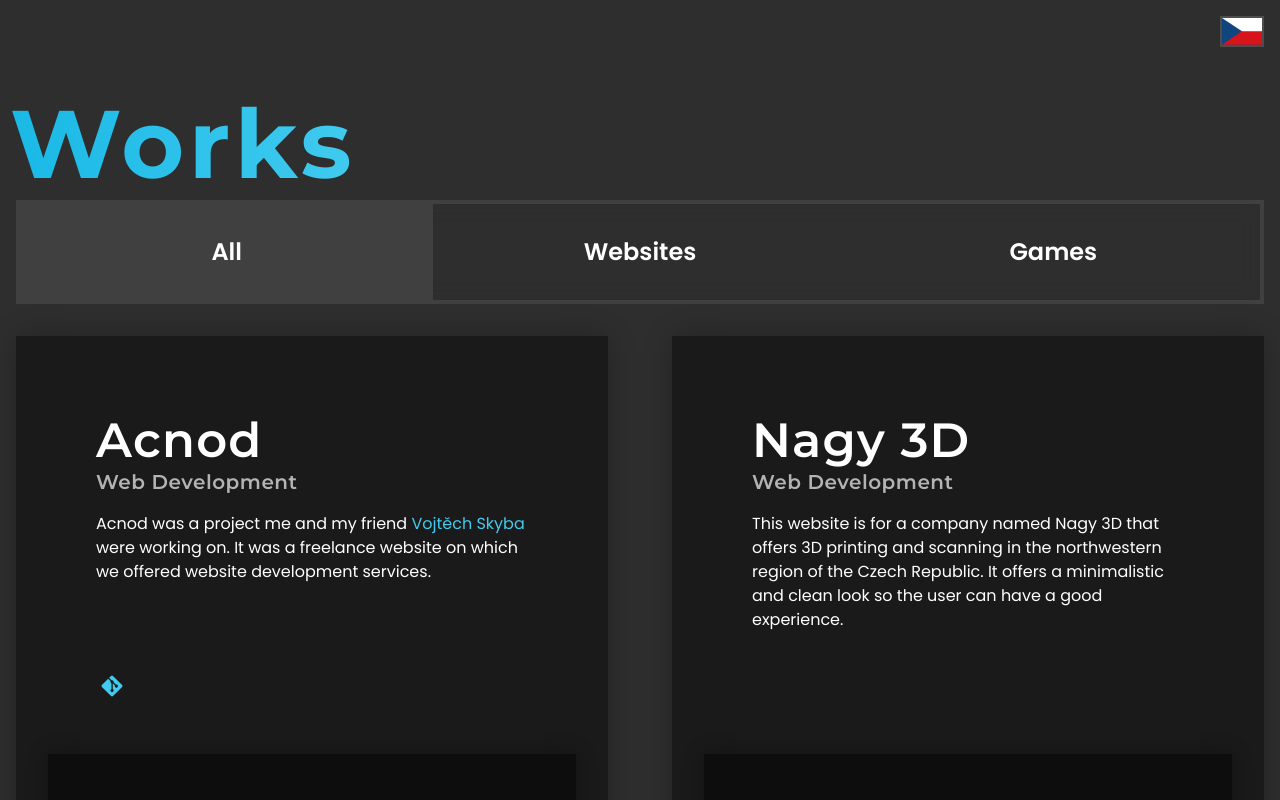
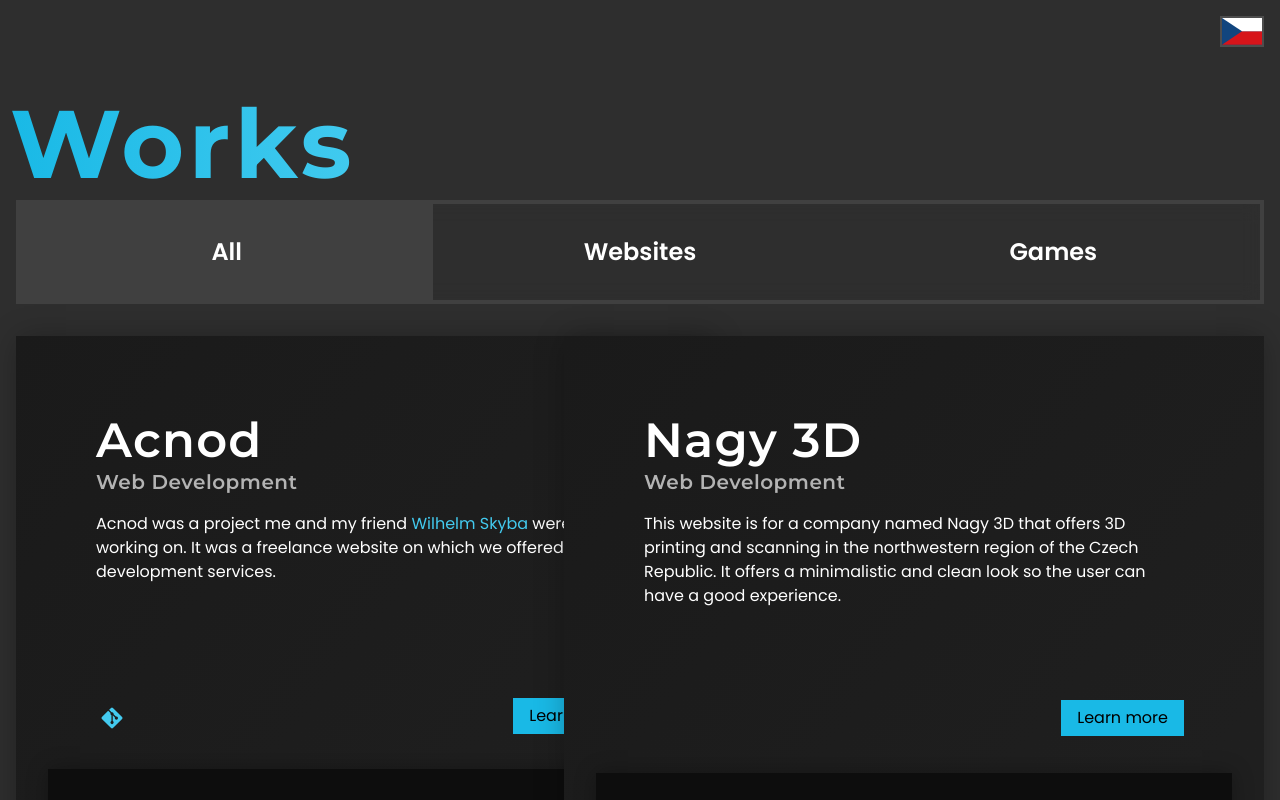
Before and after one commit to Jakooob14/jakooob14.github.io, a Next.js app: page /en/works in a window 1280 px wide. Shown: the top 800 px of the page. Built offline with nearby package versions, Linux system fonts and the light colour scheme; no server answers.

Commit message:
feat: improve WorkCard styling

```diff
--- a/app/[lang]/locales/cs.json
+++ b/app/[lang]/locales/cs.json
@@ -57,7 +57,7 @@
         "game_development": "Herní Vývoj"
       },
       "acnod": {
-        "description": "Acnod byl projekt, na kterém jsme pracovali s mým kamarádem <link href='https://skymmel.eu' rel='noreferrer' target='_blank'}>Vojtěchem&nbsp;Skybou</link>. Jednalo se o webovou stránku, na které jsme nabízeli služby vývoje webů."
+        "description": "Acnod byl projekt, na kterém jsme pracovali s mým kamarádem <link href='https://skymmel.eu' rel='noreferrer' target='_blank'}>Wilhelmem&nbsp;Skybou</link>. Jednalo se o webovou stránku, na které jsme nabízeli služby vývoje webů."
       },
       "nagy3d": {
         "description": "Tento web je vytvořen pro firmu Nagy 3D, která nabízí 3D tisk a skenování v severozápadní části České republiky. Poskytuje minimalistický a čistý vzhled pro co nejlepší uživatelský zážitek."
--- a/app/[lang]/locales/en.json
+++ b/app/[lang]/locales/en.json
@@ -61,15 +61,11 @@
           "id": "acnod",
           "title": "Acnod",
           "category": "web-development",
-          "description": "Acnod was a project me and my friend <link href='https://skymmel.eu' rel='noreferrer' target='_blank'}>Vojtěch Skyba</link> were working on. It was a freelance website on which we offered website development services.",
+          "description": "Acnod was a project me and my friend <link href='https://skymmel.eu' rel='noreferrer' target='_blank'}>Wilhelm Skyba</link> were working on. It was a freelance website on which we offered website development services.",
           "links": [
             {
               "type": "source-code",
               "url": "https://github.com/jakooob14/"
-            },
-            {
-              "type": "main",
-              "url": "https://acnod.cz/"
             }
           ]
         },
@@ -127,7 +123,7 @@
         }
       ],
       "acnod": {
-        "description": "Acnod was a project me and my friend <link href='https://skymmel.eu' rel='noreferrer' target='_blank'}>Vojtěch Skyba</link> were working on. It was a freelance website on which we offered website development services."
+        "description": "Acnod was a project me and my friend <link href='https://skymmel.eu' rel='noreferrer' target='_blank'}>Wilhelm Skyba</link> were working on. It was a freelance website on which we offered website development services."
       },
       "nagy3d": {
         "description": "This website is for a company named Nagy 3D that offers 3D printing and scanning in the northwestern region of the Czech Republic. It offers a minimalistic and clean look so the user can have a good experience."
--- a/app/[lang]/works/page.tsx
+++ b/app/[lang]/works/page.tsx
@@ -1,12 +1,9 @@
 'use client';
 
-import { Heading1, Heading2, Heading3 } from '@/app/components/Headings';
+import { Heading1 } from '@/app/components/Headings';
 import { useDictionary } from '@/app/[lang]/DictionaryProvider';
 import LinksGroup from '@/app/components/LinksGroup';
 import useHash from '@/app/hooks/useHash';
-import Translate from '@/app/components/Translate';
-import Link from 'next/link';
-import { FaCodeBranch, FaGitAlt } from 'react-icons/fa6';
 import WorkCard from '@/app/components/WorkCard';
 
 export default function WorksPage() {
@@ -31,8 +28,11 @@ export default function WorksPage() {
                     (work.category === hash || hash === '') && (
                         <li key={work.id}
                              id={work.id}
-                             className={`mb-12 w-full ${index % 2 === 0 ? 'justify-self-start' : 'justify-self-end'}`}>
-                            <WorkCard work={work as never} />
+                             className={'mb-12'}>
+                            <WorkCard
+                                work={work as never}
+                                className={index % 2 === 0 ? 'justify-self-start' : 'justify-self-end'}
+                            />
                         </li>
                     )
                 ))}
--- a/app/components/WorkCard.tsx
+++ b/app/components/WorkCard.tsx
@@ -3,9 +3,12 @@ import Translate from '@/app/components/Translate';
 import Link from 'next/link';
 import { FaGitAlt } from 'react-icons/fa6';
 import { HTMLAttributes } from 'react';
+import { LinkButton } from '@/app/components/Buttons';
+import { useDictionary } from '@/app/[lang]/DictionaryProvider';
 
 interface WorkCardProps extends HTMLAttributes<HTMLDivElement> {
     work: {
+        id: string;
         title: string;
         category: 'web-development' | 'game-development' | 'other';
         description: string;
@@ -21,6 +24,8 @@ export default function WorkCard({
     className = ''
 }: WorkCardProps
 ) {
+    const dict = useDictionary();
+
     const CATEGORY_LABELS = {
         'web-development': 'Web Development',
         'game-development': 'Game Development',
@@ -30,7 +35,7 @@ export default function WorkCard({
     const categoryVisible = CATEGORY_LABELS[work.category];
 
     return (
-        <div className={'bg-alt-gray-100 w-full max-w-150 h-225 flex flex-col justify-between shadow-xl ' + className}>
+        <div className={'bg-linear-to-br from-[hsl(0,0%,10%)] to-[hsl(0,0%,12%)] from-0% to-70% min-w-[700px] w-[700px] max-w-150 h-225 flex flex-col justify-between shadow-xl ' + className}>
             <section className={'flex flex-col justify-between m-20 mb-0'}>
                 <section>
                     <div className={'mb-4'}>
@@ -41,7 +46,7 @@ export default function WorkCard({
                         <Translate value={work.description} components={{ link: <Link href={'#'}/> }}/>
                     </p>
                 </section>
-                <section>
+                <section className={'flex justify-between items-center mt-8'}>
                     <ul className={'flex'}>
                         {work.links && work.links.map((link, index) => (
                             <li key={index} className={'mt-2'}>
@@ -58,6 +63,9 @@ export default function WorkCard({
                             </li>
                         ))}
                     </ul>
+                        <LinkButton href={`/works/${work.id}`}>
+                            {dict.home.works.learn_more}
+                        </LinkButton>
                 </section>
             </section>
             <section className={'m-8 h-112.5 shadow-lg'}>
```
